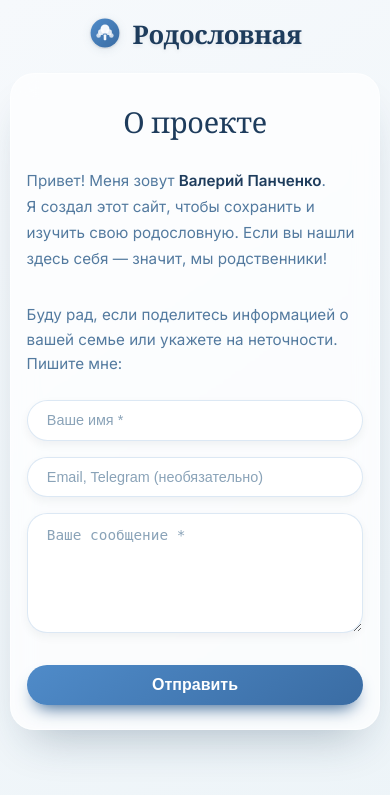
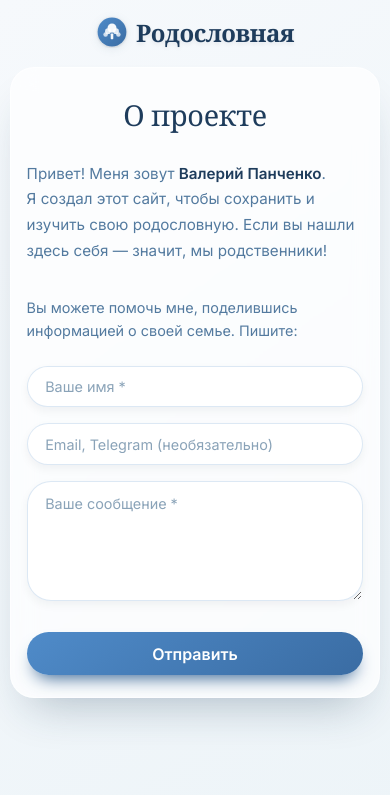
Before and after one commit to Spaceoceanoutlook/FamilyTree, a FastAPI app: page /about in a window 390 px wide. Shown: the top 795 px of the page. Run offline with FastAPI, Linux system fonts and the light colour scheme; parts of the project's set-up code (start-up, migrations or seed data) failed here and were passed over.

Commit message:
fixed about and index.html

```diff
--- a/familytree/templates/about.html
+++ b/familytree/templates/about.html
@@ -20,6 +20,7 @@
             box-sizing: border-box;
         }
 
+
         body {
             font-family:
                 "Inter",
@@ -28,9 +29,11 @@
                 system-ui,
                 -apple-system,
                 sans-serif;
+
             background: linear-gradient(145deg, #f6f9fc 0%, #edf4f8 100%);
             min-height: 100vh;
             padding: 2rem 1.5rem;
+
             color: #1e3c5c;
             line-height: 1.6;
         }
@@ -39,6 +42,7 @@
             max-width: 700px;
             margin: 0 auto;
         }
+
 
         h1,
         h2,
@@ -51,6 +55,7 @@
             letter-spacing: -0.3px;
         }
 
+
         .header {
             margin-bottom: 1.2rem;
             display: flex;
@@ -61,7 +66,6 @@
             text-decoration: none;
             display: flex;
             align-items: center;
-            justify-content: center;
             gap: 12px;
         }
 
@@ -74,27 +78,37 @@
             font-family: "Playfair Display", "Georgia", serif;
             font-weight: 600;
             font-size: 2.2rem;
+
             letter-spacing: -0.5px;
             color: #1e3c5c;
+
             text-shadow: 0 2px 4px rgba(0, 20, 40, 0.08);
-            margin: 0;
         }
+
 
         .card {
             background: rgba(255, 255, 255, 0.7);
+
             backdrop-filter: blur(12px);
             -webkit-backdrop-filter: blur(12px);
+
             border: 1px solid rgba(255, 255, 255, 0.6);
+
             border-radius: 36px;
             padding: 2.5rem 2rem;
+
             box-shadow: 0 25px 45px -20px rgba(23, 55, 83, 0.3);
+
             margin-top: 1rem;
         }
 
+
         .intro {
             margin-bottom: 2rem;
+
             line-height: 1.7;
             color: #537a9f;
+
             font-size: 1.1rem;
         }
 
@@ -105,33 +119,13 @@
 
         .form-subtitle {
             color: #537a9f;
+
             margin-bottom: 1.5rem;
+
             line-height: 1.6;
             font-size: 1rem;
         }
 
-        .back-link {
-            display: inline-flex;
-            align-items: center;
-            gap: 0.5rem;
-            color: #4f8bc9;
-            text-decoration: none;
-            font-weight: 500;
-            margin-bottom: 1rem;
-            padding: 0.5rem 1.2rem;
-            background: rgba(79, 139, 201, 0.08);
-            border: 1px solid rgba(79, 139, 201, 0.15);
-            border-radius: 50px;
-            transition: all 0.2s ease;
-            font-size: 0.95rem;
-            font-family: "Inter", sans-serif;
-        }
-
-        .back-link:hover {
-            background: rgba(79, 139, 201, 0.15);
-            color: #1e3c5c;
-            transform: translateX(-3px);
-        }
 
         .contact-form {
             display: flex;
@@ -142,16 +136,23 @@
         .form-group input,
         .form-group textarea {
             width: 100%;
+
             padding: 0.8rem 1.4rem;
+
             border: 1px solid rgba(79, 139, 201, 0.2);
             border-radius: 50px;
+
             font-size: 1rem;
-            font-family: "Inter", inherit;
+            font-family: "Inter", sans-serif;
+
             outline: none;
-            transition: all 0.2s ease;
+
             background: white;
             color: #1e3c5c;
+
             box-shadow: 0 4px 10px rgba(0, 20, 40, 0.05);
+
+            transition: all 0.2s ease;
         }
 
         .form-group input::placeholder,
@@ -168,61 +169,74 @@
         .form-group textarea {
             resize: vertical;
             min-height: 120px;
+
             border-radius: 24px;
+
             padding: 1rem 1.4rem;
             line-height: 1.5;
         }
 
+
         .submit-btn {
             background: linear-gradient(145deg, #4f8bc9, #3a6ca3);
+
             color: white;
             font-weight: 600;
+
             border: none;
             cursor: pointer;
+
             padding: 0.8rem 2.5rem;
+
             border-radius: 50px;
+
             font-size: 1.1rem;
-            font-family: "Inter", inherit;
-            transition: box-shadow 0.15s ease, background 0.15s ease;
+            font-family: "Inter", sans-serif;
+
             box-shadow: 0 10px 18px -8px #2b5a8c;
-            margin-top: 0.5rem;
-            width: fit-content;
-            margin-left: auto;
-            margin-right: auto;
+
+            margin: 0.5rem auto 0;
+
             display: block;
-            transform: none;
-            will-change: box-shadow, background;
+
+            transition: all 0.15s ease;
         }
 
         .submit-btn:hover {
             background: linear-gradient(145deg, #5d9ad9, #3f78b5);
+
             box-shadow:
                 0 14px 22px -10px #1e3e60,
                 0 0 0 2px rgba(79, 139, 201, 0.3);
-            transform: none;
         }
 
         .submit-btn:disabled {
             opacity: 0.6;
             cursor: not-allowed;
-            transform: none;
         }
+
 
         .form-message {
             padding: 0.8rem 1.5rem;
+
             border-radius: 50px;
+
             font-weight: 500;
             text-align: center;
+
             display: none;
+
             font-size: 0.95rem;
+
             margin-top: 1rem;
-            font-family: "Inter", sans-serif;
         }
 
         .form-message.success {
             background: #e8f5e9;
             color: #2e7d32;
+
             border: 1px solid #a5d6a7;
+
             display: block;
             animation: fadeIn 0.3s ease;
         }
@@ -230,10 +244,13 @@
         .form-message.error {
             background: #ffebee;
             color: #c62828;
+
             border: 1px solid #ef9a9a;
+
             display: block;
             animation: fadeIn 0.3s ease;
         }
+
 
         @keyframes fadeIn {
             from {
@@ -247,68 +264,73 @@
             }
         }
 
-        @media (max-width: 650px) {
-            body {
-                padding: 1rem 0.8rem;
-            }
+        @media (max-width: 480px) {
 
-            .card {
-                padding: 1.8rem 1.2rem;
-                border-radius: 28px;
-            }
-
-            .logo-link h1 {
-                font-size: 1.8rem;
-            }
-
-            .logo-link svg {
-                width: 36px;
-                height: 36px;
-            }
-
-            .submit-btn {
-                width: 100%;
-            }
-        }
-
-        @media (max-width: 480px) {
             body {
                 padding: 0.8rem 0.6rem;
             }
 
+            .header {
+                margin-bottom: 0.8rem;
+            }
+
+            .logo-link {
+                gap: 8px;
+            }
+
+            .logo-link svg {
+                width: 32px;
+                height: 32px;
+            }
+
+            .logo-link h1 {
+                font-size: 1.5rem;
+            }
+
             .card {
-                padding: 1.5rem 1rem;
+                padding: 1.4rem 1rem;
                 border-radius: 24px;
             }
 
-            .intro,
+            .intro {
+                font-size: 0.95rem;
+            }
+
             .form-subtitle {
-                font-size: 0.95rem;
+                font-size: 0.9rem;
             }
 
             .form-group input,
             .form-group textarea {
                 font-size: 0.9rem;
-                padding: 0.7rem 1.2rem;
-                border-radius: 40px;
-            }
-
-            .form-group textarea {
-                border-radius: 20px;
+                padding: 0.7rem 1.1rem;
             }
 
             .submit-btn {
+                width: 100%;
                 font-size: 1rem;
-                padding: 0.7rem 1.5rem;
+                padding: 0.7rem 1.4rem;
+            }
+        }
+
+
+        @media (min-width: 481px) and (max-width: 768px) {
+
+            body {
+                padding: 1rem 0.9rem;
             }
 
             .logo-link h1 {
-                font-size: 1.6rem;
+                font-size: 1.7rem;
             }
 
-            .logo-link svg {
-                width: 32px;
-                height: 32px;
+            .card {
+                padding: 1.8rem 1.4rem;
+                border-radius: 28px;
+            }
+
+            .submit-btn {
+                width: 100%;
             }
         }
     </style>
@@ -367,8 +389,7 @@
             </p>
 
             <p class="form-subtitle">
-                Буду рад, если поделитесь информацией о вашей семье или укажете на
-                неточности. Пишите мне:
+                Вы можете помочь мне, поделившись информацией о своей семье. Пишите:
             </p>
 
             <form id="contactForm" class="contact-form" onsubmit="submitForm(event)">
```
Also changed, not shown: familytree/templates/index.html (+13 -1 lines).
